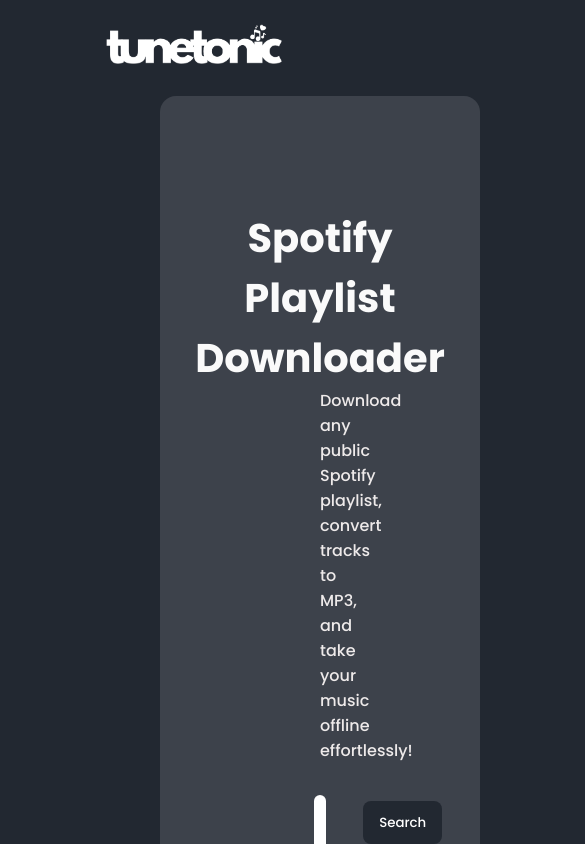
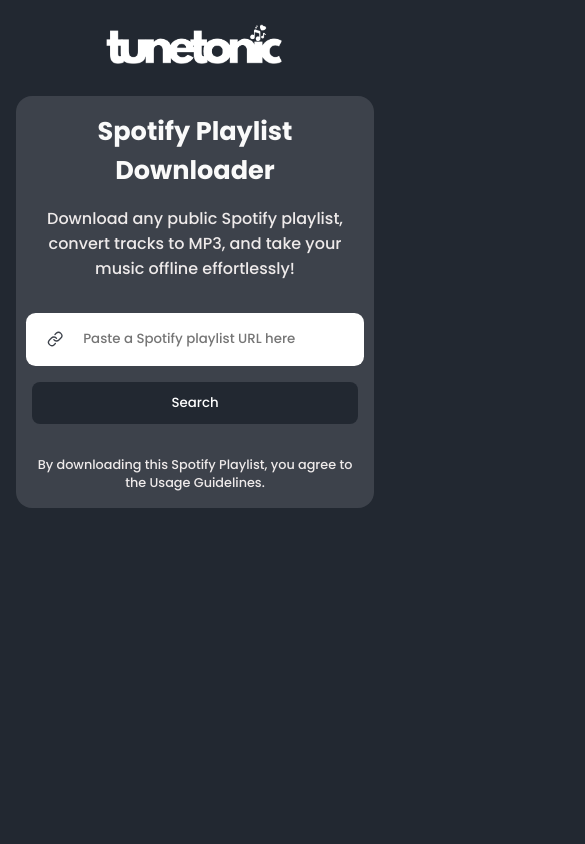
Before and after one commit to Carl0017/TuneTonic, a React (Vite) app: page / in a window 390 px wide. Both pictures are taken after a click on the button "Get Started". Shown: the top 844 px of the page, 585 px wide, since content can reach past the window. Built offline with nearby package versions, Linux system fonts and the light colour scheme.

Commit message:
Search Page Ui Mobile Responsive

```diff
--- a/src/Pages/SpotifySearch/App.jsx
+++ b/src/Pages/SpotifySearch/App.jsx
@@ -1,40 +1,43 @@
-import React from 'react'
-import Navbar from "../../Components/Navbar/App"
+import React from "react";
+import Navbar from "../../Components/Navbar/App";
 
-import "./App.scss"
-import { Link } from 'lucide-react'
-
+import "./App.scss";
+import { Link } from "lucide-react";
 
 function App() {
   return (
     <>
-    <Navbar/>
+      <Navbar />
 
       <div className="mainPageWrapper">
         <div className="searchWrapper">
-        <h2>
-          Spotify Playlist Downloader
-        </h2>
+          <h2>Spotify Playlist Downloader</h2>
           <p>
-        Download any public Spotify playlist, convert tracks to MP3, and take your music offline effortlessly!
+            Download any public Spotify playlist, convert tracks to MP3, and
+            take your music offline effortlessly!
           </p>
 
           <div id="searchInput">
             <Link />
-            <input type="text" placeholder='Paste a Spotify playlist URL here' />
-            <button>
-              Search
-            </button>
+            <input
+              type="text"
+              placeholder="Paste a Spotify playlist URL here"
+            />
+            <button>Search</button>
           </div>
 
+          <button className="mobileButton">Search</button>
+
           <div id="downloadConsent">
-         <p>By downloading this Spotify Playlist, you agree to the <span style={{color:"",}}>Usage Guidelines.</span></p>
+            <p>
+              By downloading this Spotify Playlist, you agree to the{" "}
+              <span style={{ color: "" }}>Usage Guidelines.</span>
+            </p>
           </div>
         </div>
       </div>
-
     </>
-  )
+  );
 }
 
-export default App
+export default App;
--- a/src/Pages/SpotifySearch/App.scss
+++ b/src/Pages/SpotifySearch/App.scss
@@ -57,6 +57,14 @@
       }
     }
 
+    .mobileButton{
+        @include defbutton($dark, #fff, 0.7rem 1rem, 0.5rem);
+        @include Poppins(500, normal);
+        width: 100%;
+        margin-top: 1rem;
+        display: none;
+    }
+
     #downloadConsent {
       margin-top: 1rem;
       p {
@@ -66,3 +74,46 @@
     }
   }
 }
+
+
+@media screen and (max-width: 768px){
+    .mainPageWrapper{
+        padding: 1rem 2rem;
+
+        .searchWrapper{
+            padding: 1rem;
+            width: 100%;
+
+            h2{
+                font-size: 1.6rem;
+            }
+
+            p{
+                width: 100%;
+                margin-top: 1rem;
+
+            }
+
+            #searchInput{
+                @include flex(row, "", start);
+                width: 100%;
+
+                svg{
+                    height: 1rem;
+                }
+
+                input{
+                    width: 80%;
+                }
+
+                button{
+                    display: none;
+                }
+            }
+
+            .mobileButton{
+                display: block;
+            }
+        }
+    }
+}
```
Lines whose indentation alone changed are shown as unchanged.
